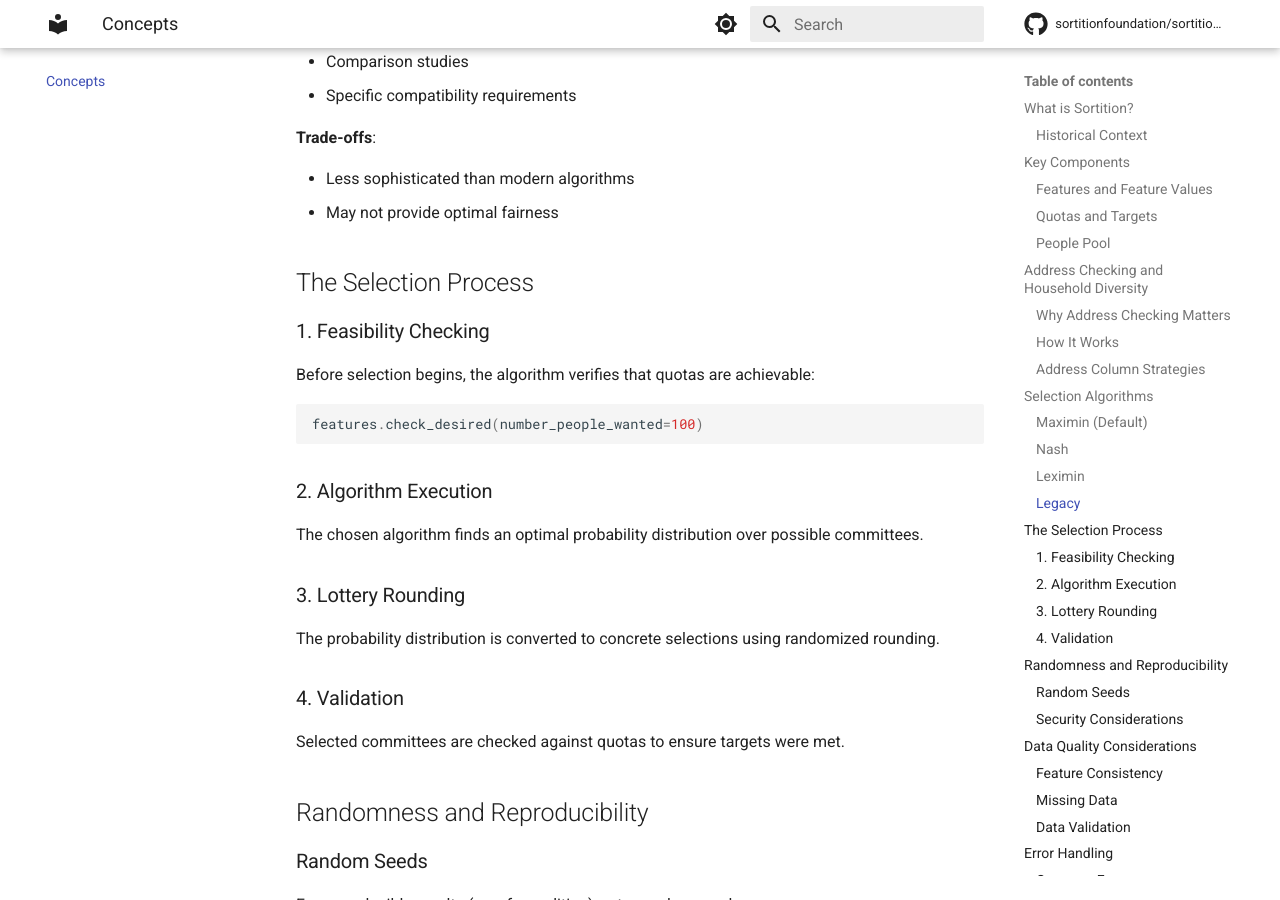
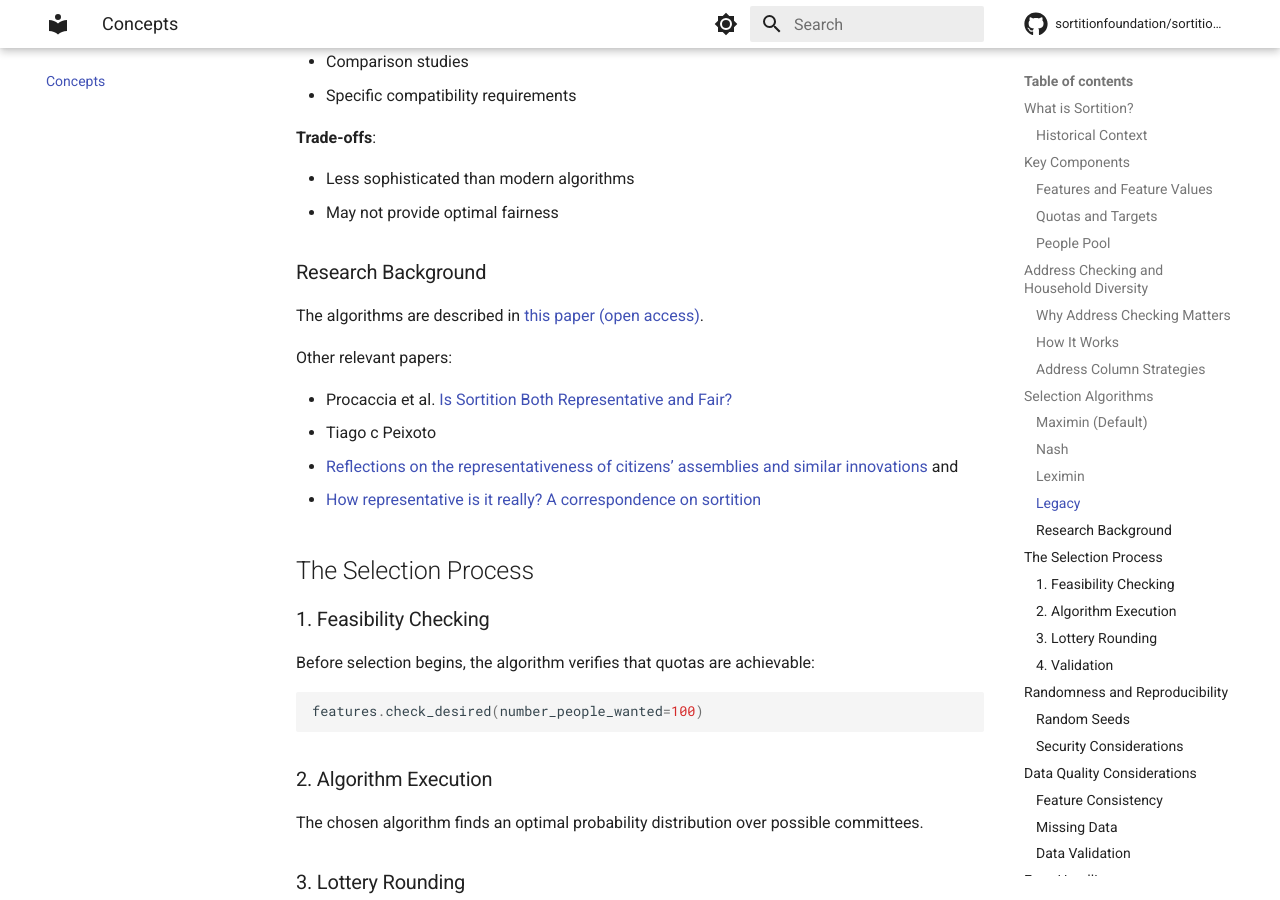
Before and after one commit to sortitionfoundation/sortition-algorithms, an MkDocs documentation site: the page built from docs/concepts.md, in a window 1280 px wide and 900 px high, scrolled down 4335 px. Built offline with MkDocs 1.6.1 and Material for MkDocs 9.7.7, drawn with Linux system fonts in a browser that asks for light colours; comment, search, counter and statistics services are not loaded.

Commit message:
More docs tidying
- Fix old content in CONTRIBUTING.md
- put research links in a central place in the docs
- remove some unnecessary content

```diff
--- a/docs/concepts.md
+++ b/docs/concepts.md
@@ -173,6 +173,17 @@ Different algorithms optimize for different fairness criteria:
 - Less sophisticated than modern algorithms
 - May not provide optimal fairness
 
+### Research Background
+
+The algorithms are described in [this paper (open access)](https://www.nature.com/articles/s41586-021-03788-6).
+
+Other relevant papers:
+
+- Procaccia et al. [Is Sortition Both Representative and Fair?](https://procaccia.info/wp-content/uploads/2022/06/repfair.pdf)
+- Tiago c Peixoto
+  - [Reflections on the representativeness of citizens’ assemblies and similar innovations](https://democracyspot.net/2023/02/22/reflections-on-the-representativeness-of-citizens-assemblies-and-similar-innovations/) and
+  - [How representative is it really? A correspondence on sortition](https://www.publicdeliberation.net/how-representative-is-it-really-a-correspondence-on-sortition/)
+
 ## The Selection Process
 
 ### 1. Feasibility Checking
```
Also changed, not shown: CONTRIBUTING.md (+2 -2 lines), README.md (+1 -17 lines), docs/index.md (+0 -1 lines).
